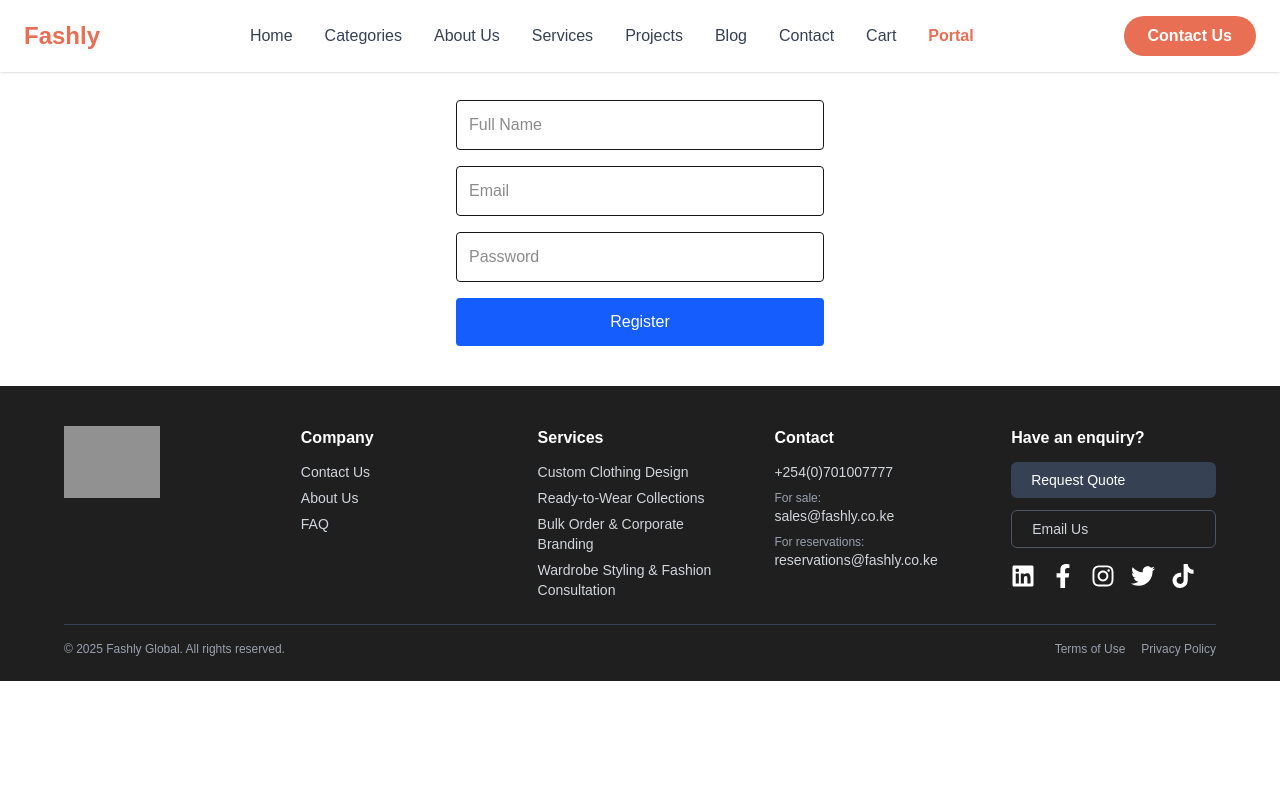
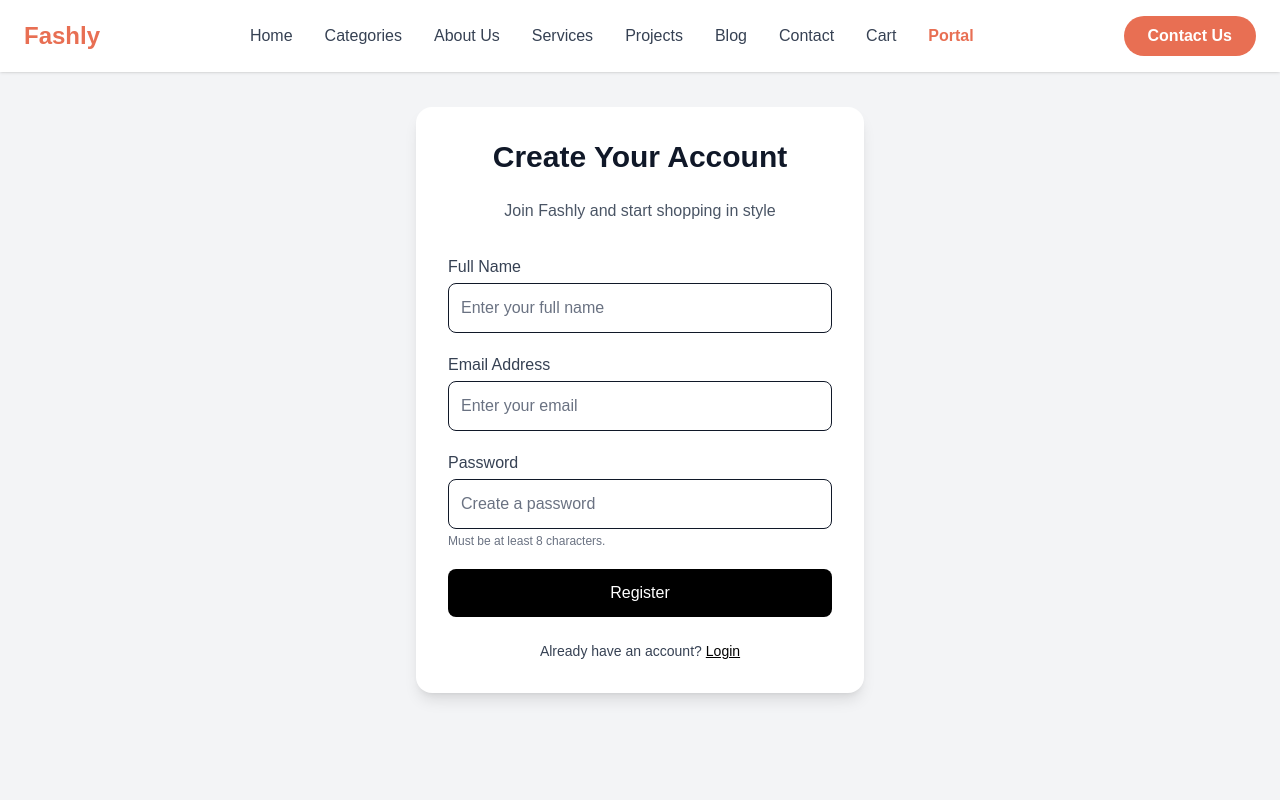
Before and after one commit to ALPHA-DEV-BLOCKCHAIN/alx-project-nexus, a Next.js app in the folder clothing-store/: page /register in a window 1280 px wide. Shown: the top 800 px of the page. Built offline with nearby package versions, Linux system fonts and the light colour scheme; grey boxes are pictures that could not be loaded.

Commit message:
Added fully styled dashboard with responsive layout and  sections

```diff
--- a/clothing-store/package.json
+++ b/clothing-store/package.json
@@ -9,6 +9,7 @@
     "lint": "eslint"
   },
   "dependencies": {
+    "lucide-react": "^0.555.0",
     "next": "16.0.3",
     "react": "19.2.0",
     "react-dom": "19.2.0",
--- /dev/null
+++ b/clothing-store/src/app/admin/dashboard/page.tsx
@@ -0,0 +1,53 @@
+"use client";
+
+import { Package, Users, BarChart3, ShoppingCart, LogOut } from "lucide-react";
+
+export default function AdminDashboard() {
+  return (
+    <section className="min-h-screen bg-gray-50 p-10">
+      <div className="max-w-6xl mx-auto">
+        <h1 className="text-4xl font-bold text-gray-800">Admin Dashboard</h1>
+        <p className="text-gray-600 mt-2">
+          Manage products, users, orders, analytics, and system settings.
+        </p>
+
+        <div className="grid md:grid-cols-4 gap-6 mt-10">
+
+          {/* Products */}
+          <div className="bg-white p-8 rounded-2xl shadow hover:shadow-lg transition cursor-pointer">
+            <Package className="w-10 h-10 text-blue-600" />
+            <h2 className="text-xl font-semibold mt-4">Products</h2>
+            <p className="text-gray-600 mt-1">Manage inventory & categories.</p>
+          </div>
+
+          {/* Users */}
+          <div className="bg-white p-8 rounded-2xl shadow hover:shadow-lg transition cursor-pointer">
+            <Users className="w-10 h-10 text-purple-600" />
+            <h2 className="text-xl font-semibold mt-4">Customers</h2>
+            <p className="text-gray-600 mt-1">View & manage user accounts.</p>
+          </div>
+
+          {/* Orders */}
+          <div className="bg-white p-8 rounded-2xl shadow hover:shadow-lg transition cursor-pointer">
+            <ShoppingCart className="w-10 h-10 text-green-600" />
+            <h2 className="text-xl font-semibold mt-4">Orders</h2>
+            <p className="text-gray-600 mt-1">Track and manage orders.</p>
+          </div>
+
+          {/* Analytics */}
+          <div className="bg-white p-8 rounded-2xl shadow hover:shadow-lg transition cursor-pointer">
+            <BarChart3 className="w-10 h-10 text-orange-500" />
+            <h2 className="text-xl font-semibold mt-4">Analytics</h2>
+            <p className="text-gray-600 mt-1">View sales performance.</p>
+          </div>
+
+        </div>
+
+        <button className="mt-10 flex items-center gap-3 bg-black text-white px-6 py-3 rounded-xl hover:bg-gray-800">
+          <LogOut className="w-5 h-5" />
+          Logout
+        </button>
+      </div>
+    </section>
+  );
+}
--- a/clothing-store/src/app/login/page.tsx
+++ b/clothing-store/src/app/login/page.tsx
@@ -1,12 +1,12 @@
 "use client";
 
+import { useUser } from "@/context/UserContext";
+import { useRouter } from "next/navigation";
 import { useState } from "react";
-import { useRouter } from "next/navigation";
-import { useUser } from "@/context/UserContext";
 
 export default function LoginPage() {
+  const { login } = useUser();
   const router = useRouter();
-  const { login } = useUser();
 
   const [email, setEmail] = useState("");
   const [password, setPassword] = useState("");
@@ -14,45 +14,38 @@ export default function LoginPage() {
   const handleLogin = (e: React.FormEvent) => {
     e.preventDefault();
 
-    const users = JSON.parse(localStorage.getItem("users") || "[]");
-    const user = users.find((u: any) => u.email === email && u.password === password);
-
-    if (!user) {
-      alert("Invalid email or password");
-      return;
+    // Dummy validation — replace later when connecting backend
+    if (email && password) {
+      login({ name: "User", email });
+      router.push("/dashboard");
     }
-
-    login({ name: user.name, email: user.email });
-    router.push("/dashboard");
   };
 
   return (
-    <section className="p-10 max-w-md mx-auto">
-      <h1 className="text-3xl font-bold mb-6 text-gray-800">Login</h1>
+    <div className="p-10 max-w-lg mx-auto">
+      <h1 className="text-3xl font-bold mb-6">Login</h1>
 
-      <form onSubmit={handleLogin} className="space-y-4">
+      <form onSubmit={handleLogin} className="flex flex-col gap-4">
         <input
-          type="email"
-          placeholder="Email"
-          className="w-full p-3 border rounded"
-          value={email}
+          className="border p-3 rounded"
+          placeholder="Email Address"
           onChange={(e) => setEmail(e.target.value)}
-          required
         />
 
         <input
           type="password"
+          className="border p-3 rounded"
           placeholder="Password"
-          className="w-full p-3 border rounded"
-          value={password}
           onChange={(e) => setPassword(e.target.value)}
-          required
         />
 
-        <button className="w-full bg-blue-600 text-white p-3 rounded hover:bg-blue-700">
+        <button
+          type="submit"
+          className="bg-black text-white py-3 rounded font-semibold"
+        >
           Login
         </button>
       </form>
-    </section>
+    </div>
   );
 }
--- a/clothing-store/src/app/register/page.tsx
+++ b/clothing-store/src/app/register/page.tsx
@@ -29,41 +29,88 @@ export default function RegisterPage() {
   };
 
   return (
-    <section className="p-10 max-w-md mx-auto">
-      <h1 className="text-3xl font-bold mb-6 text-gray-800">Create Account</h1>
+    <div className="min-h-screen flex items-center justify-center bg-gray-100 px-4">
+      <div className="w-full max-w-md bg-white shadow-lg rounded-2xl p-8">
 
-      <form onSubmit={handleRegister} className="space-y-4">
+        {/* Header */}
+        <h1 className="text-3xl font-semibold text-gray-900 mb-6 text-center">
+          Create Your Account
+        </h1>
+        <p className="text-gray-600 text-center mb-8">
+          Join Fashly and start shopping in style
+        </p>
+
+        {/* Form */}
+        <form onSubmit={handleRegister} className="space-y-5">
+          {/* Name */}
+          <div>
+            <label className="text-gray-700 font-medium block mb-1">
+              Full Name
+            </label>
             <input
               type="text"
-          placeholder="Full Name"
-          className="w-full p-3 border rounded"
+              placeholder="Enter your full name"
+              className="w-full p-3 border rounded-lg text-gray-900 placeholder-gray-500 focus:ring-2 focus:ring-black outline-none"
               value={name}
               onChange={(e) => setName(e.target.value)}
               required
             />
+          </div>
 
+          {/* Email */}
+          <div>
+            <label className="text-gray-700 font-medium block mb-1">
+              Email Address
+            </label>
             <input
               type="email"
-          placeholder="Email"
-          className="w-full p-3 border rounded"
+              placeholder="Enter your email"
+              className="w-full p-3 border rounded-lg text-gray-900 placeholder-gray-500 focus:ring-2 focus:ring-black outline-none"
               value={email}
               onChange={(e) => setEmail(e.target.value)}
               required
             />
+          </div>
 
+          {/* Password */}
+          <div>
+            <label className="text-gray-700 font-medium block mb-1">
+              Password
+            </label>
             <input
               type="password"
-          placeholder="Password"
-          className="w-full p-3 border rounded"
+              placeholder="Create a password"
+              className="w-full p-3 border rounded-lg text-gray-900 placeholder-gray-500 focus:ring-2 focus:ring-black outline-none"
               value={password}
               onChange={(e) => setPassword(e.target.value)}
               required
             />
+            <p className="text-xs text-gray-500 mt-1">
+              Must be at least 8 characters.
+            </p>
+          </div>
 
-        <button className="w-full bg-blue-600 text-white p-3 rounded hover:bg-blue-700">
+          {/* Button */}
+          <button
+            className="w-full bg-black text-white py-3 rounded-lg font-medium hover:bg-gray-900 transition"
+          >
             Register
           </button>
         </form>
-    </section>
+
+        {/* Already have account */}
+        <div className="text-center mt-6">
+          <p className="text-gray-700 text-sm">
+            Already have an account?
+            <span
+              onClick={() => router.push("/login")}
+              className="ml-1 text-black underline font-medium cursor-pointer"
+            >
+              Login
+            </span>
+          </p>
+        </div>
+      </div>
+    </div>
   );
 }
```
Also changed, not shown: clothing-store/src/app/dashboard/page.tsx (+82 -23 lines), 1 other file (tests, documents, lock files or other folders). Lines whose indentation alone changed are shown as unchanged.
